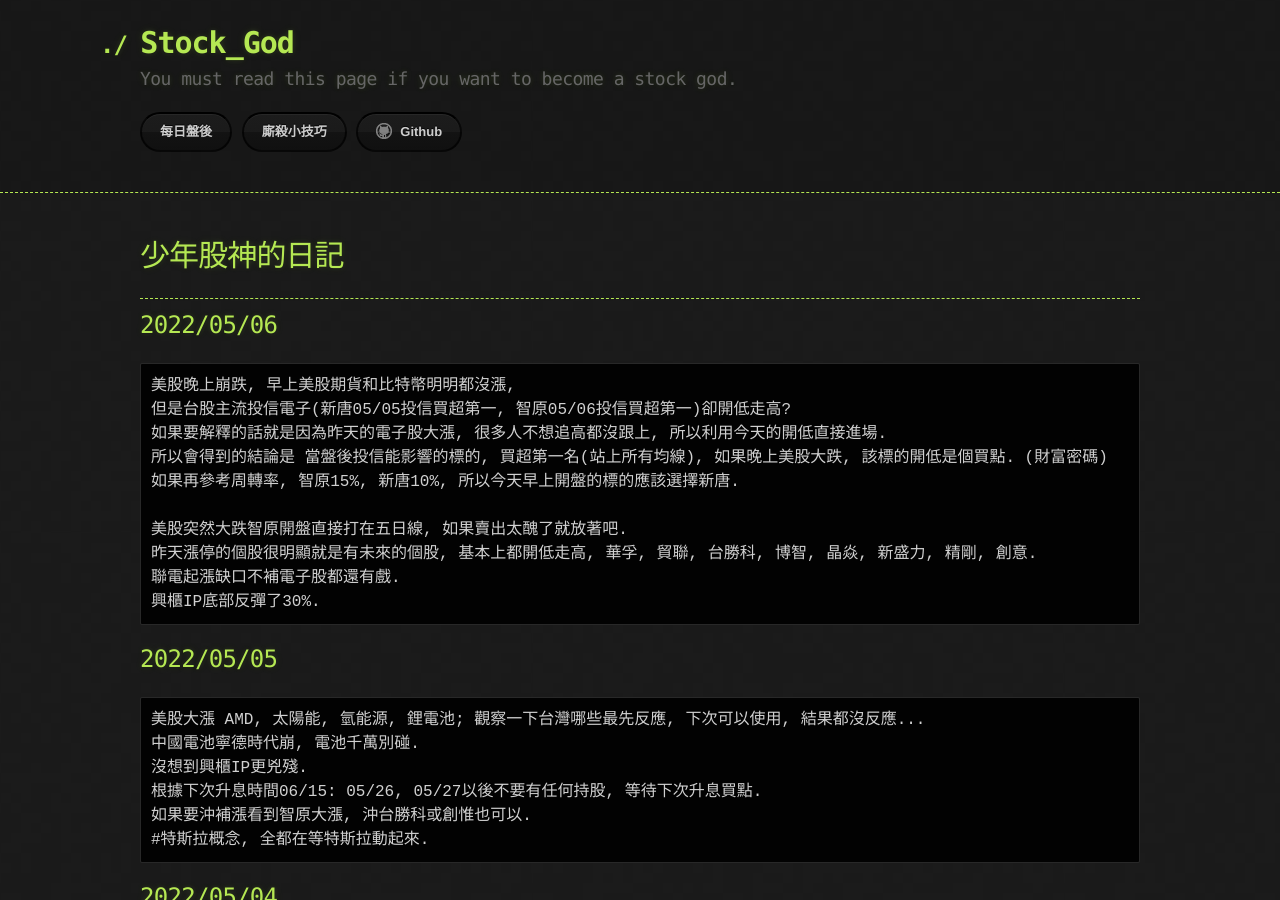
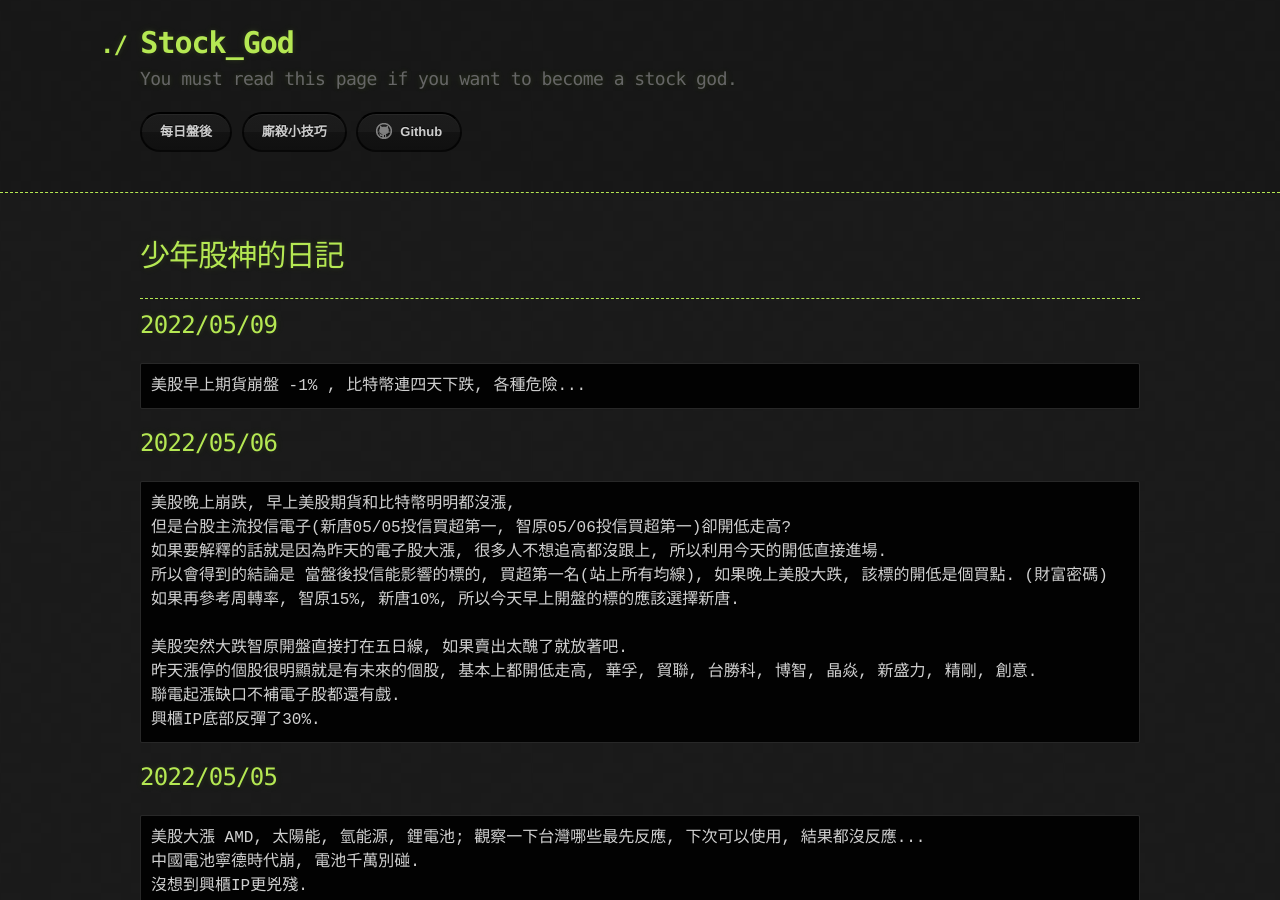
Before and after one commit to lepg5487/Stock_God, a Jekyll site: the page built from index.md, in a window 1280 px wide and 900 px high. Built offline with Jekyll 4.4.1, drawn with Linux system fonts in a browser that asks for light colours; our own code applies the rules of GitHub Pages for plain Markdown files.

Commit message:
Update index.md

````diff
--- a/index.md
+++ b/index.md
@@ -5,6 +5,11 @@ layout: testlayouts
 # 少年股神的日記
 
 ---
+
+## 2022/05/09
+```
+美股早上期貨崩盤 -1% , 比特幣連四天下跌, 各種危險...
+```
 
 ## 2022/05/06
 ```
````
